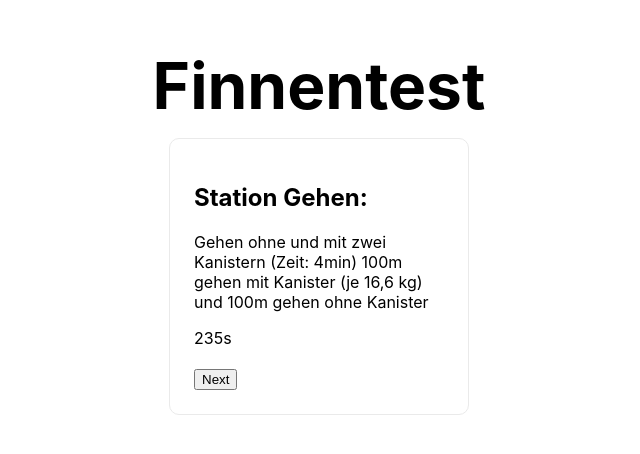
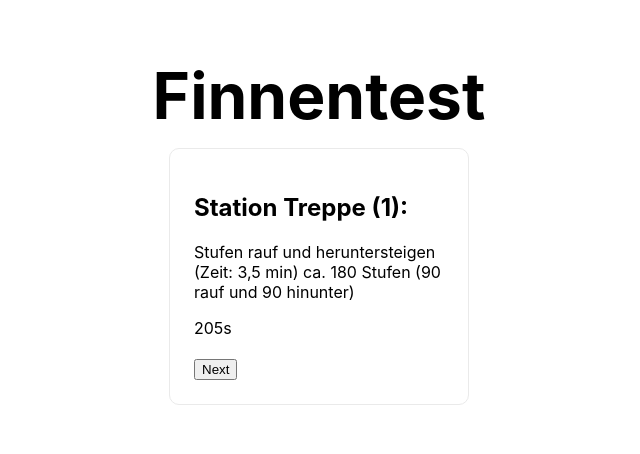
Before and after one commit to Malte2036/thw-finnentest, a Next.js app: page / in a window 1280 px wide. Shown: the part 160-614 px from the top of the page, without its empty margins (321-961 px from the left). Built offline with nearby package versions, Linux system fonts and the light colour scheme.

Commit message:
:sparkles: add autoSkipOnTimerEnd

```diff
--- a/components/StationView.tsx
+++ b/components/StationView.tsx
@@ -40,7 +40,11 @@ export type Station = {
   time: number;
 };
 
-export default function StationView() {
+export type StationViewProps = {
+  autoSkipOnTimerEnd: boolean;
+};
+
+export default function StationView({ autoSkipOnTimerEnd }: StationViewProps) {
   const [station, setStation] = useState<Station>(allStations[0]);
   const [stationIndex, setStationIndex] = useState<number>(0);
 
@@ -59,6 +63,12 @@ export default function StationView() {
   }, [station]);
 
   useEffect(() => {
+    if (seconds <= 0) {
+      if (autoSkipOnTimerEnd) {
+        setStationIndex((state) => state + 1);
+      }
+      return;
+    }
     const interval = setInterval(() => setSeconds((state) => state - 1), 1000);
     return () => clearInterval(interval);
   }, [seconds]);
@@ -66,7 +76,9 @@ export default function StationView() {
   return (
     <>
       <div className={styles.card}>
-        <h2>Station {station.id}:</h2>
+        <h2>
+          Station {station.id} ({stationIndex}):
+        </h2>
         <p>{station.description}</p>
         {seconds}s
         <br />
--- a/pages/index.tsx
+++ b/pages/index.tsx
@@ -16,7 +16,7 @@ const Home: NextPage = () => {
       <main className={styles.main}>
         <h1 className={styles.title}>Finnentest</h1>
 
-        <StationView />
+        <StationView autoSkipOnTimerEnd={true} />
       </main>
     </div>
   );
```
